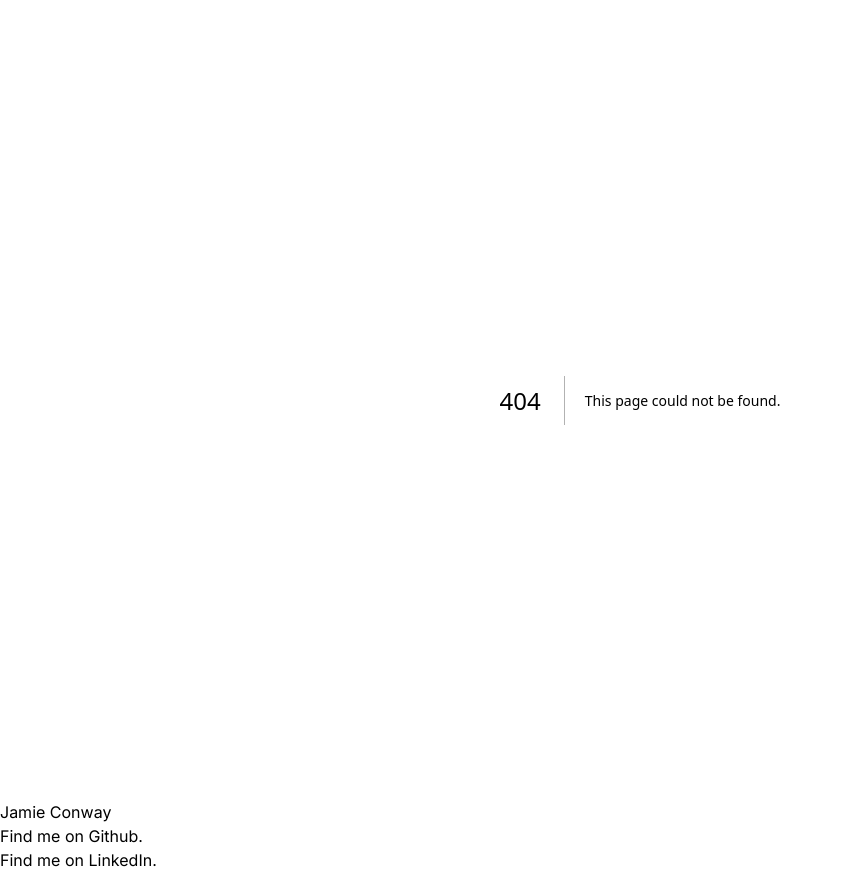
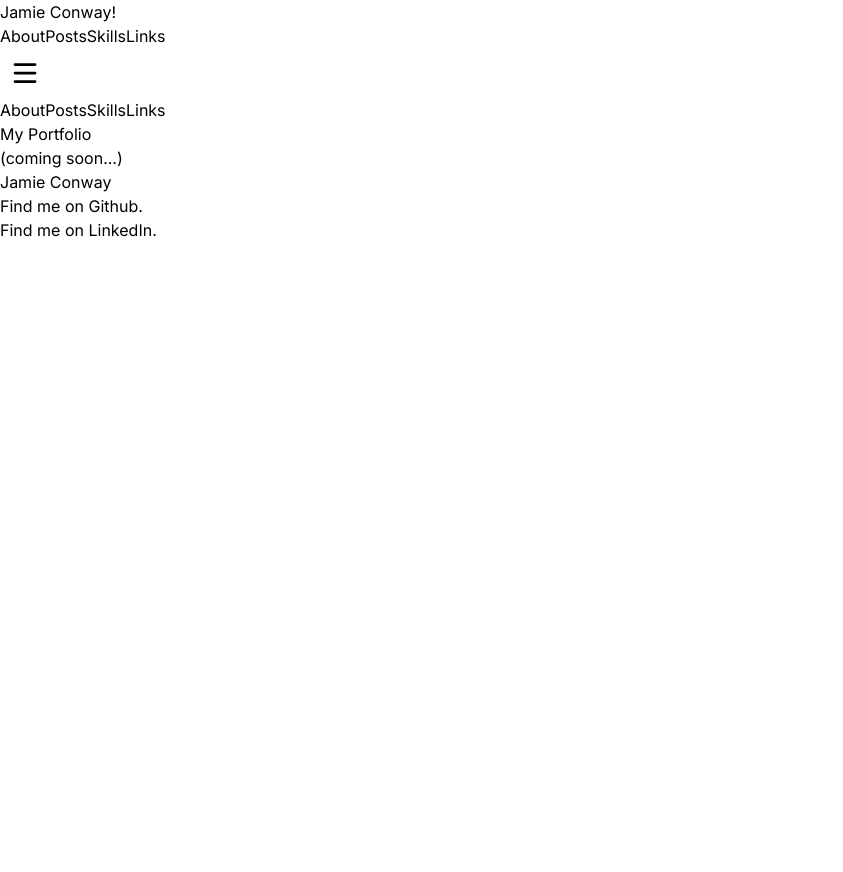
Before and after one commit to jamie-c/jpconway, a Next.js app: page /portfolio in a window 1280 px wide. Before the commit this address had no page. Shown: the whole page, without its empty margins (0-843 px from the left). After the commit the page ends 800 px from the top, so only its background shows below. Built offline with nearby package versions, Linux system fonts and the light colour scheme.

Commit message:
links to portfolio

```diff
--- a/src/app/(pages)/links/page.tsx
+++ b/src/app/(pages)/portfolio/page.tsx
@@ -1,12 +1,12 @@
 import HeadingOne from "@/components/HeadingOne"
 
-const Links = () => {
+const Portfolio = () => {
     return (
         <>
-            <HeadingOne title="My Links" />
+            <HeadingOne title="My Portfolio" />
             <p>(coming soon...)</p>
         </>
     )
 }
 
-export default Links
+export default Portfolio
```
